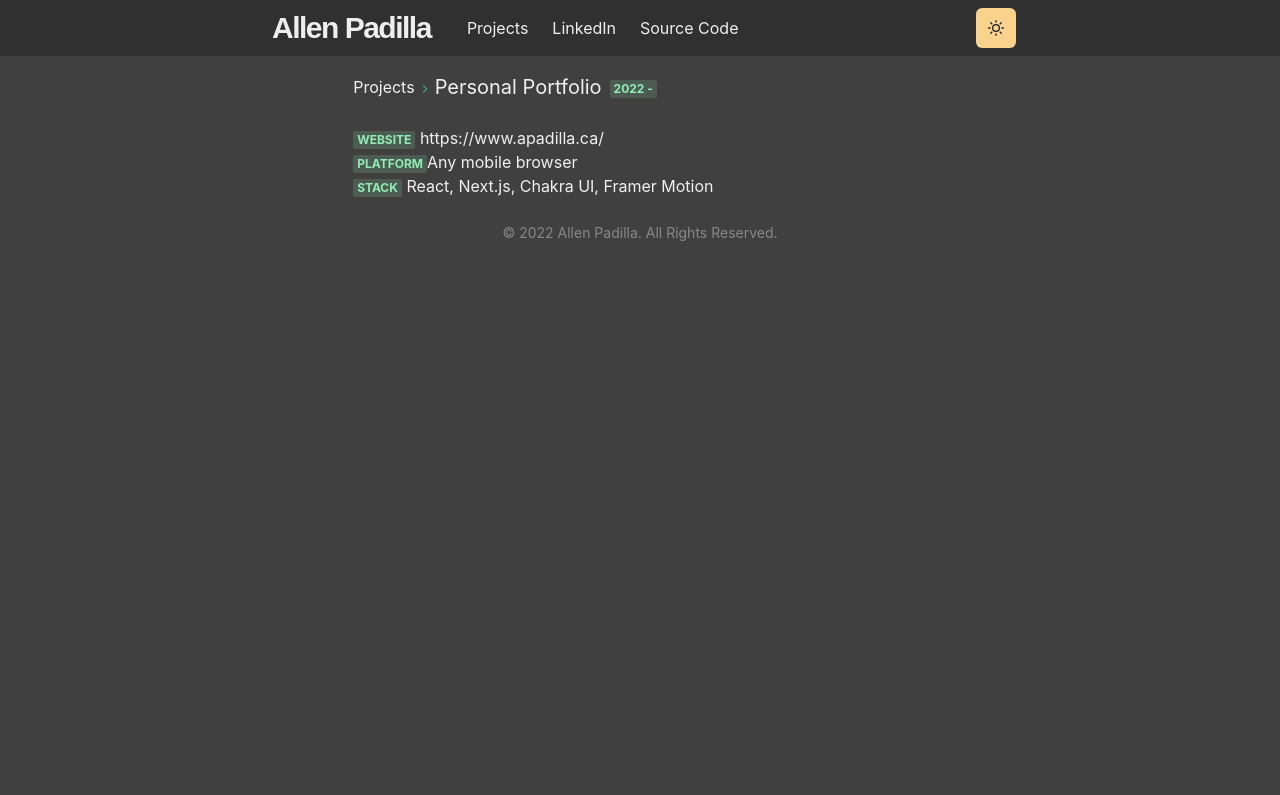
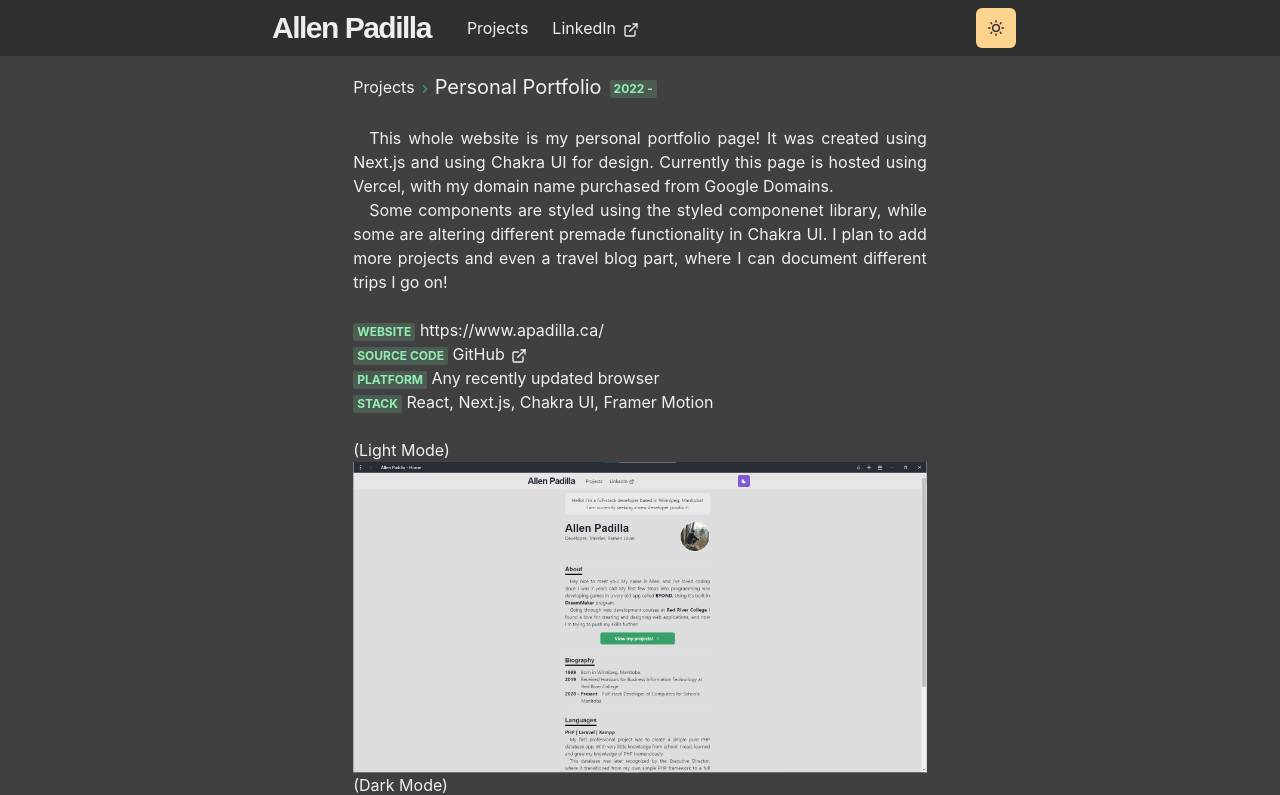
Before and after one commit to allen-padilla/portfolio, a Next.js app: page /projects/portfolio in a window 1280 px wide. Shown: the top 795 px of the page. Built offline with nearby package versions, Linux system fonts and the light colour scheme.

Commit message:
Added pictures to project, updated links

```diff
--- a/components/navbar.js
+++ b/components/navbar.js
@@ -16,6 +16,7 @@
 } from "@chakra-ui/react";
 import { HamburgerIcon } from "@chakra-ui/icons";
 import ThemeToggleButton from "./theme-toggle-button";
+import { ExternalLinkIcon } from "@chakra-ui/icons";
 
 const LinkItem = ({ href, path, target, children, ...props }) => {
   const active = path === href;
@@ -79,15 +80,9 @@
             target="_blank"
             href="https://www.linkedin.com/in/allen-padilla/"
             path={path}
+            isExternal
           >
-            LinkedIn
-          </LinkItem>
-          <LinkItem
-            target="_blank"
-            href="https://github.com/allen-padilla/portfolio"
-            path={path}
-          >
-            Source Code
+            LinkedIn <ExternalLinkIcon mx="2px" />
           </LinkItem>
         </Stack>
         <Box flex={1} align="right">
@@ -112,14 +107,7 @@
                   href="https://www.linkedin.com/in/allen-padilla/"
                   target="_blank"
                 >
-                  LinkedIn
-                </MenuItem>
-                <MenuItem
-                  as={Link}
-                  href="https://github.com/allen-padilla/portfolio"
-                  target="_blank"
-                >
-                  Portfolio
+                  LinkedIn <ExternalLinkIcon mx="2px" />
                 </MenuItem>
               </MenuList>
             </Menu>
--- a/pages/projects.js
+++ b/pages/projects.js
@@ -48,7 +48,7 @@
         </SimpleGrid>
 
         <Section delay={0.2}>
-          <Divider />
+          <Divider mb={4} />
         </Section>
 
       </Container>
--- a/pages/projects/portfolio.js
+++ b/pages/projects/portfolio.js
@@ -9,10 +9,12 @@
   Badge,
   List,
   ListItem,
+  Image
 } from "@chakra-ui/react";
 import Section from "../../components/section";
 import Layout from "../../components/layouts/page";
-import { ChevronRightIcon } from "@chakra-ui/icons";
+import Paragraph from "../../components/paragraph";
+import { ChevronRightIcon, ExternalLinkIcon } from "@chakra-ui/icons";
 
 const Portfolio = () => {
   return (
@@ -38,20 +40,53 @@
             </BreadcrumbItem>
           </Breadcrumb>
         </Section>
-
-        <Section delay={0.2}>
+        <Section>
+          <Paragraph>
+            This whole website is my personal portfolio page! It was created
+            using Next.js and using Chakra UI for design. Currently this page is
+            hosted using Vercel, with my domain name purchased from Google
+            Domains.
+          </Paragraph>
+          <Paragraph>
+            Some components are styled using the styled componenet library,
+            while some are altering different premade functionality in Chakra
+            UI. I plan to add more projects and even a travel blog part, where I
+            can document different trips I go on!
+          </Paragraph>
+        </Section>
+        <Section delay={0.3}>
           <List mt={4}>
             <ListItem>
-              <Badge colorScheme="whatsapp">Website</Badge> <a href="https://www.apadilla.ca/">https://www.apadilla.ca/</a>
+              <Badge colorScheme="whatsapp">Website</Badge>{" "}
+              <a href="https://www.apadilla.ca/" color="purple">
+                https://www.apadilla.ca/
+              </a>
             </ListItem>
             <ListItem>
-              <Badge colorScheme="whatsapp">Platform</Badge>
-              Any mobile browser
+              <Badge colorScheme="whatsapp">Source Code</Badge>{" "}
+              <a
+                href="https://github.com/allen-padilla/portfolio"
+                target="_blank"
+              >
+                GitHub <ExternalLinkIcon mx="2px" />
+              </a>
             </ListItem>
             <ListItem>
-              <Badge colorScheme="whatsapp">Stack</Badge> React, Next.js, Chakra UI, Framer Motion
+              <Badge colorScheme="whatsapp">Platform</Badge> Any recently
+              updated browser
+            </ListItem>
+            <ListItem>
+              <Badge colorScheme="whatsapp">Stack</Badge> React, Next.js, Chakra
+              UI, Framer Motion
             </ListItem>
           </List>
+        </Section>
+
+        <Section delay={0.4}>
+          (Light Mode)
+          <Image src="/projects/portfolio/lightmode.png" />
+          (Dark Mode)
+          <Image src="/projects/portfolio/darkmode.png" />
         </Section>
       </Container>
     </Layout>
```
Also changed, not shown: pages/projects/database.js (+27 -13 lines), public/projects/portfolio/darkmode.png (added), public/projects/portfolio/lightmode.png (added).
